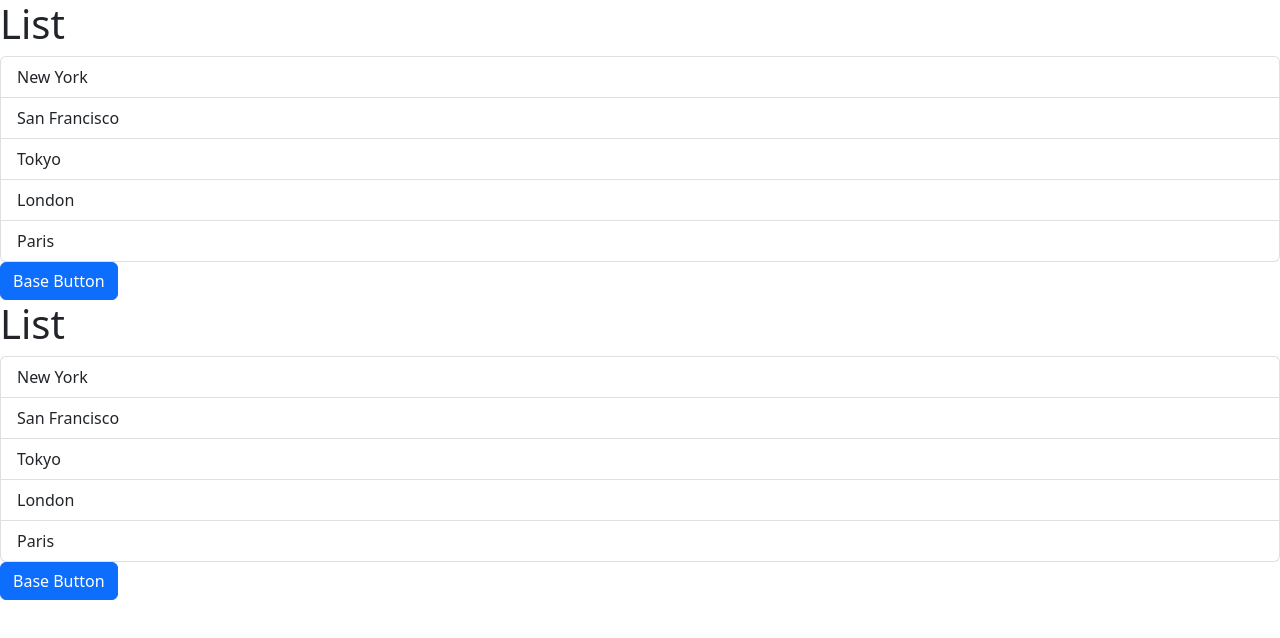
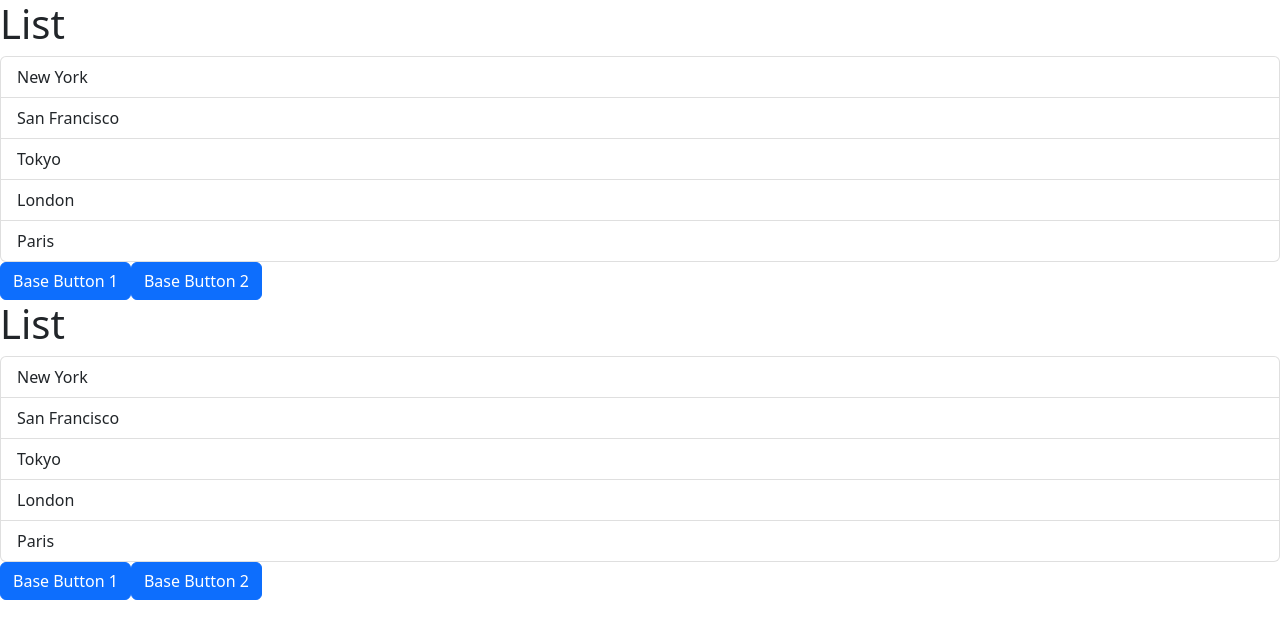
Before and after one commit to YunjunWang/mosh-react-ts, a React (Vite) app: page / in a window 1280 px wide. Shown: the top 638 px of the page. Built offline with nearby package versions, Linux system fonts and the light colour scheme.

Commit message:
Handling events: added example of inline event handling and comments

```diff
--- a/src/components/ListGroup.tsx
+++ b/src/components/ListGroup.tsx
@@ -21,10 +21,6 @@ function ListGroup() {
   /**
    * This built-in function useState is called a Hook.
    * We can give it an initial value.
-   */
-  const [selectedIndex, setSelectedIndex] = useState(-1);
-  const [name, setName] = useState("");
-  /*
    * The useState returns an array that has 2 elements:
    * const arr = useState(-1);
    * arr[0] is the variable
@@ -35,7 +31,32 @@ function ListGroup() {
    *
    * We can create mulitple states for the same component in the same way.
    */
+  const [selectedIndex, setSelectedIndex] = useState(-1);
+  const [name, setName] = useState("");
 
+  /**
+   * We can move event handling logic out of the JSX markup
+   * and create it separately here.
+   *
+   * TypeScript requires us to specify
+   * the type of function parameters explicity for type safety.
+   *
+   * To know it is coming from TypeScript, hover over mouse on the parameter,
+   * and will get this error message:
+   * Parameter 'event' implicitly has an 'any' type.ts(7006)
+   * (parameter) event: any
+   * : MouseEvent
+   *
+   * @param event — : MouseEvent
+   *
+   * When we have inline event handler code, React will be able to know
+   * which type of event it is handling;
+   * however, when we create an event handler function out of the FSX markup,
+   * TypeScript can't interpret the code to know what is the event type
+   * that is expecting.
+   *
+   * @param event: MouseEvent
+   */
   const handleBtnClick = (event: MouseEvent) => {
     /**
      * We will get the React SythenticBaseEvent here
@@ -70,7 +91,17 @@ function ListGroup() {
         className="btn btn-primary"
         onClick={handleBtnClick}
       >
-        Base Button
+        Base Button 1
+      </button>
+
+      <button
+        type="button"
+        className="btn btn-primary"
+        onClick={(event) => {
+          console.log(event);
+        }}
+      >
+        Base Button 2
       </button>
     </>
   );
```
